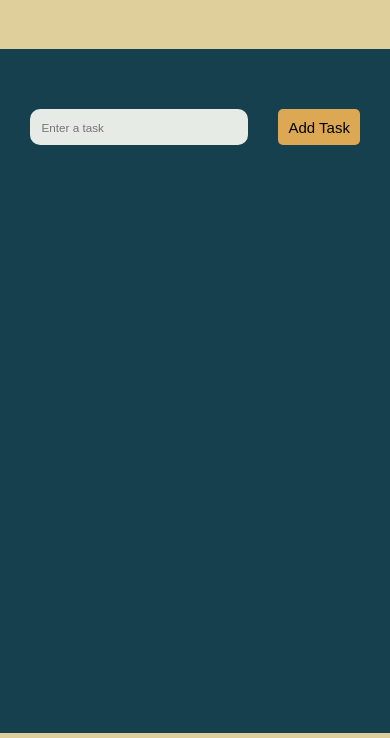
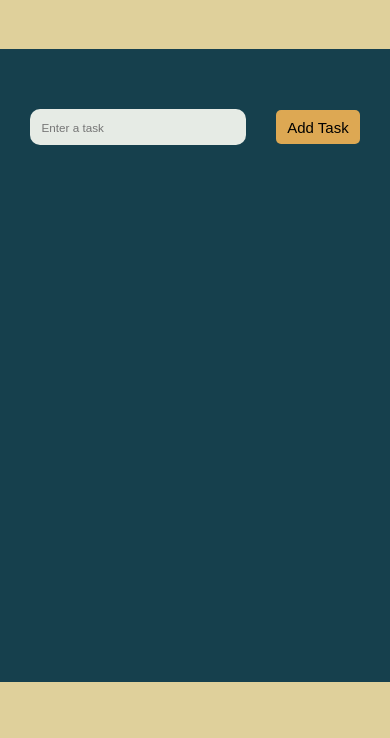
Before and after one commit to Bhevesh31/To-Do-App, a plain HTML site: page index.html in a window 390 px wide. Shown: the part 106-844 px from the top of the page. Drawn offline with Linux system fonts and the light colour scheme.

Commit message:
update css

```diff
--- a/style.css
+++ b/style.css
@@ -193,7 +193,7 @@ ul li span:hover{
     }
     .container{
     width: 100%;
-    height: 81%;
+    height: 75%;
     border-radius: 0;
     top: 70px;
     padding-top: 60px;
@@ -209,9 +209,9 @@ ul li span:hover{
     }
     #addTaskBtn{
     font-weight: 400;
-    width: 17vmin;
+    width: 19vmin;
     font-size: 15px;
-    padding: 5px 10px;
+    padding: 4px 8px;
     }
 
     #taskList{
```
